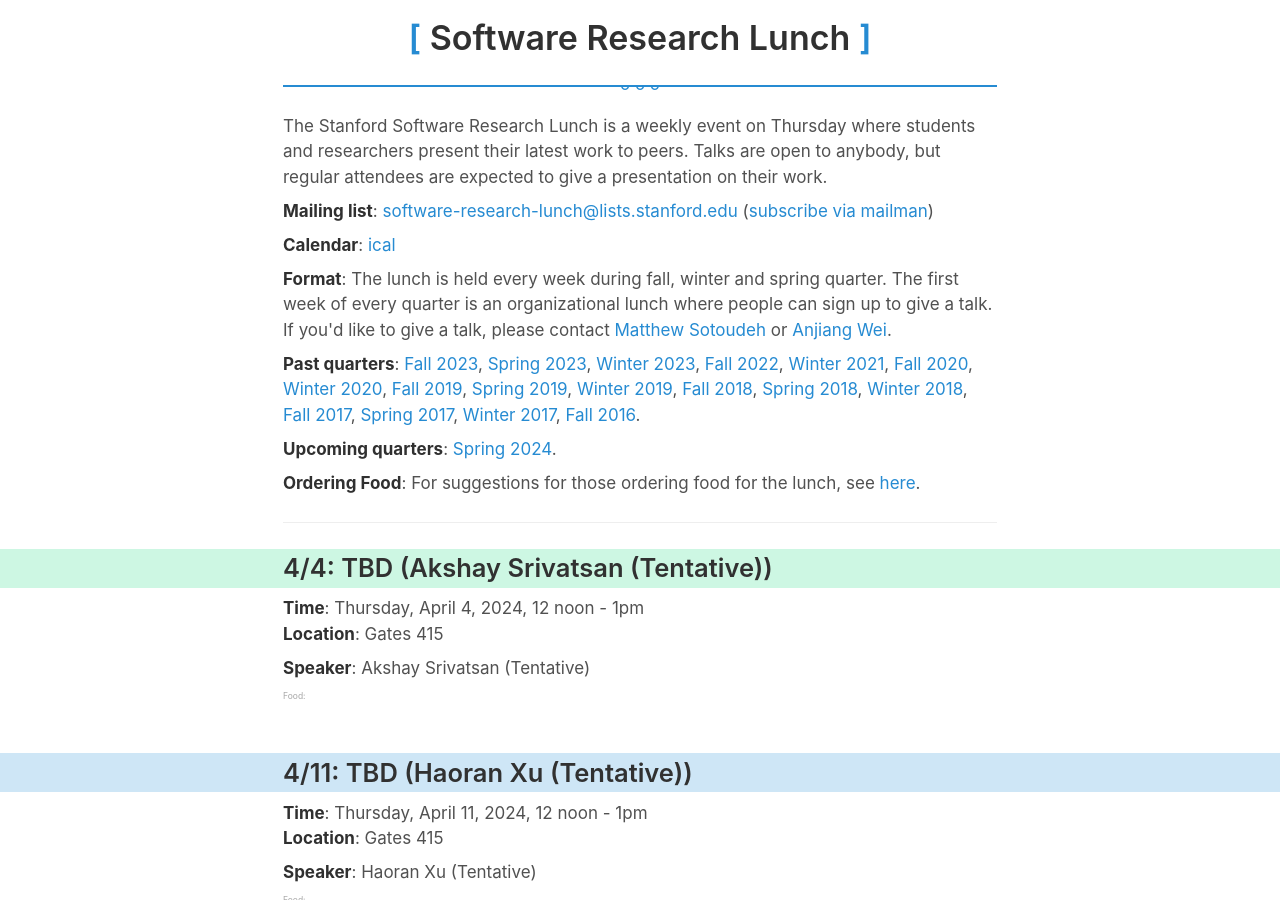
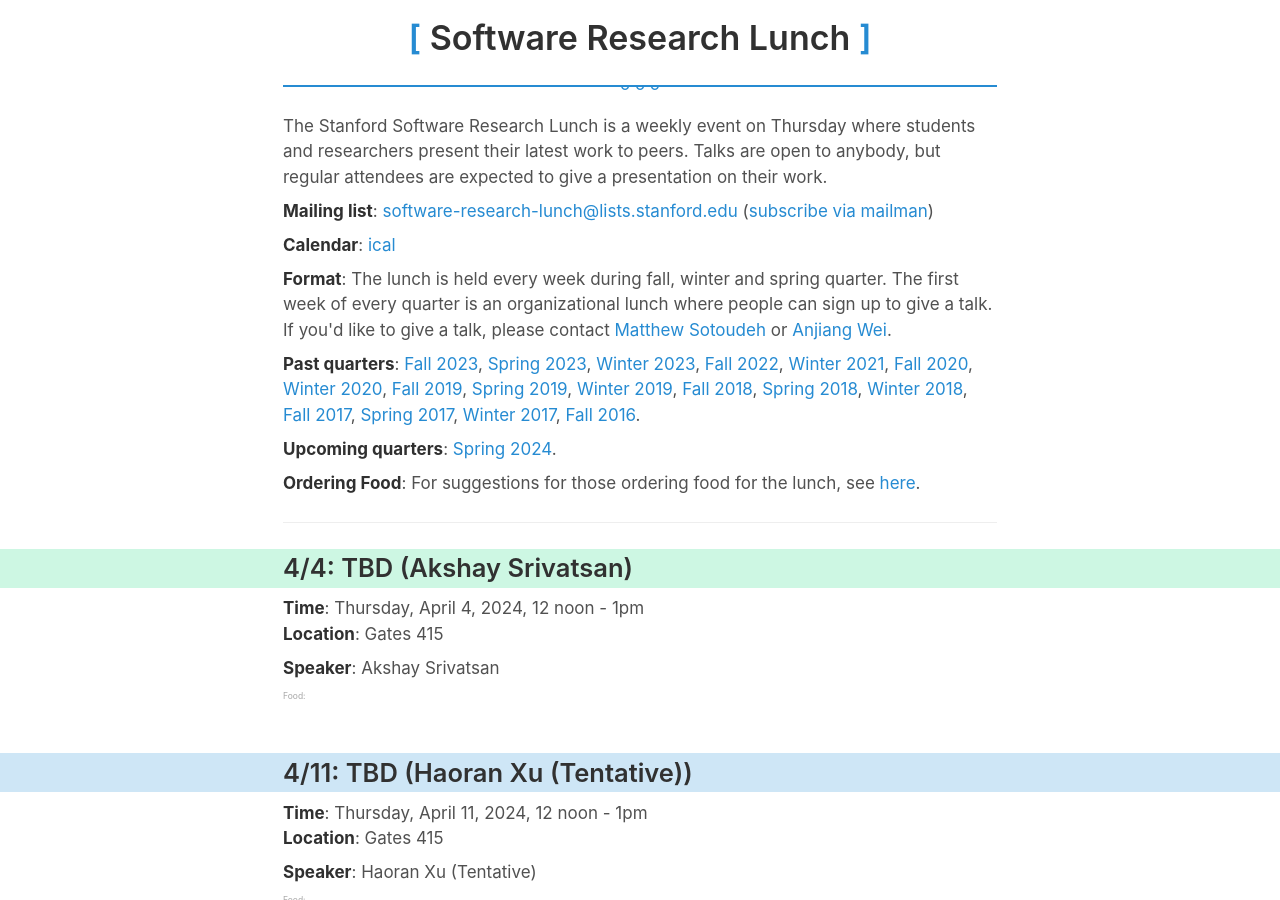
Before and after one commit to software-research-lunch/software-research-lunch.github.io, a Jekyll site: the page built from index.html, in a window 1280 px wide and 900 px high. Built offline with Jekyll 4.4.1, drawn with Linux system fonts in a browser that asks for light colours.

Commit message:
Akshay confirmed

```diff
--- a/_data/schedule.yml
+++ b/_data/schedule.yml
@@ -36,7 +36,7 @@
     - date: "2024-04-04"
       abstract: ""
       title: ""
-      speaker: "Akshay Srivatsan (Tentative)"
+      speaker: "Akshay Srivatsan"
       bio: ""
     - date: "2024-04-11"
       abstract: ""
```
